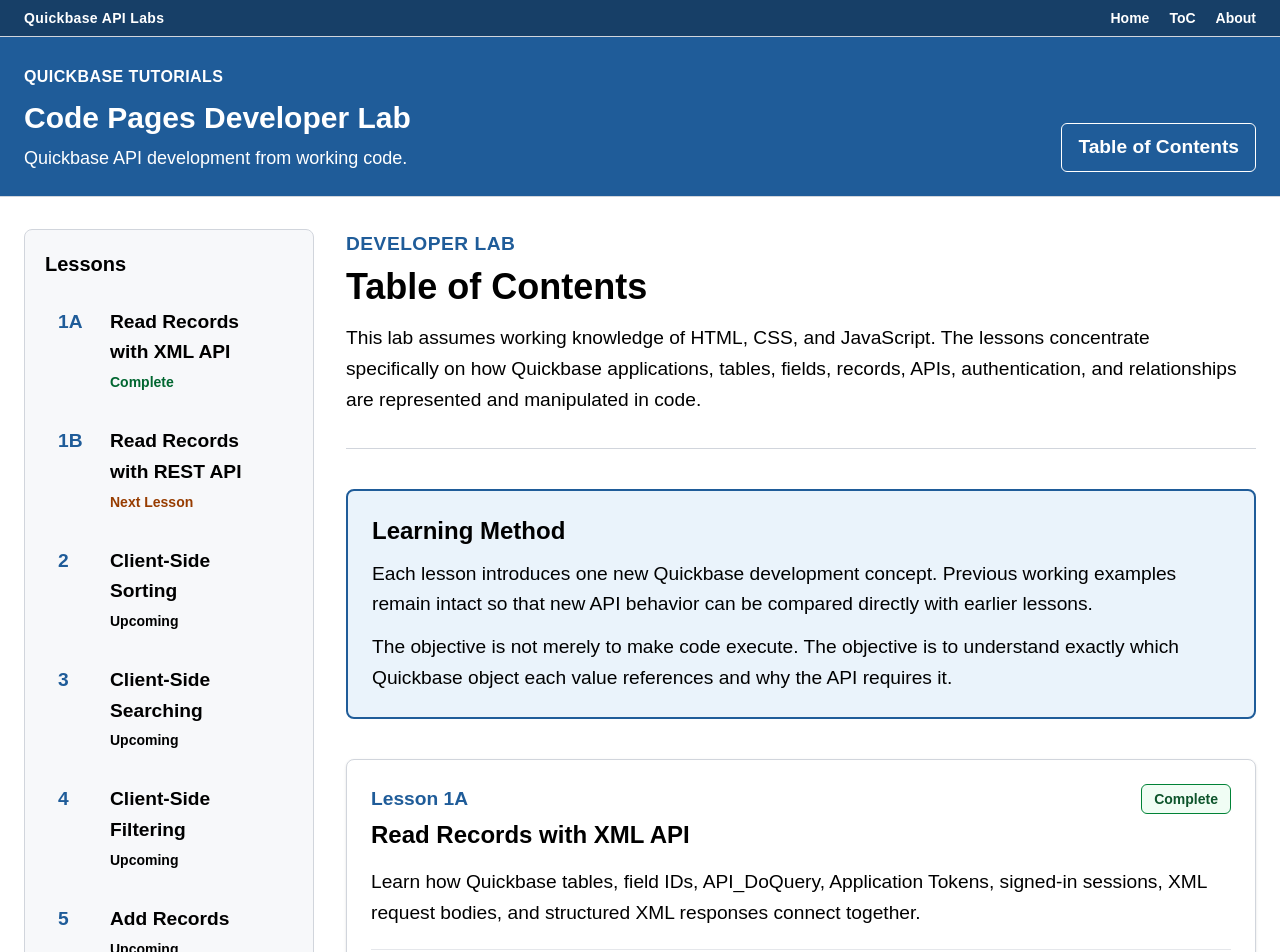
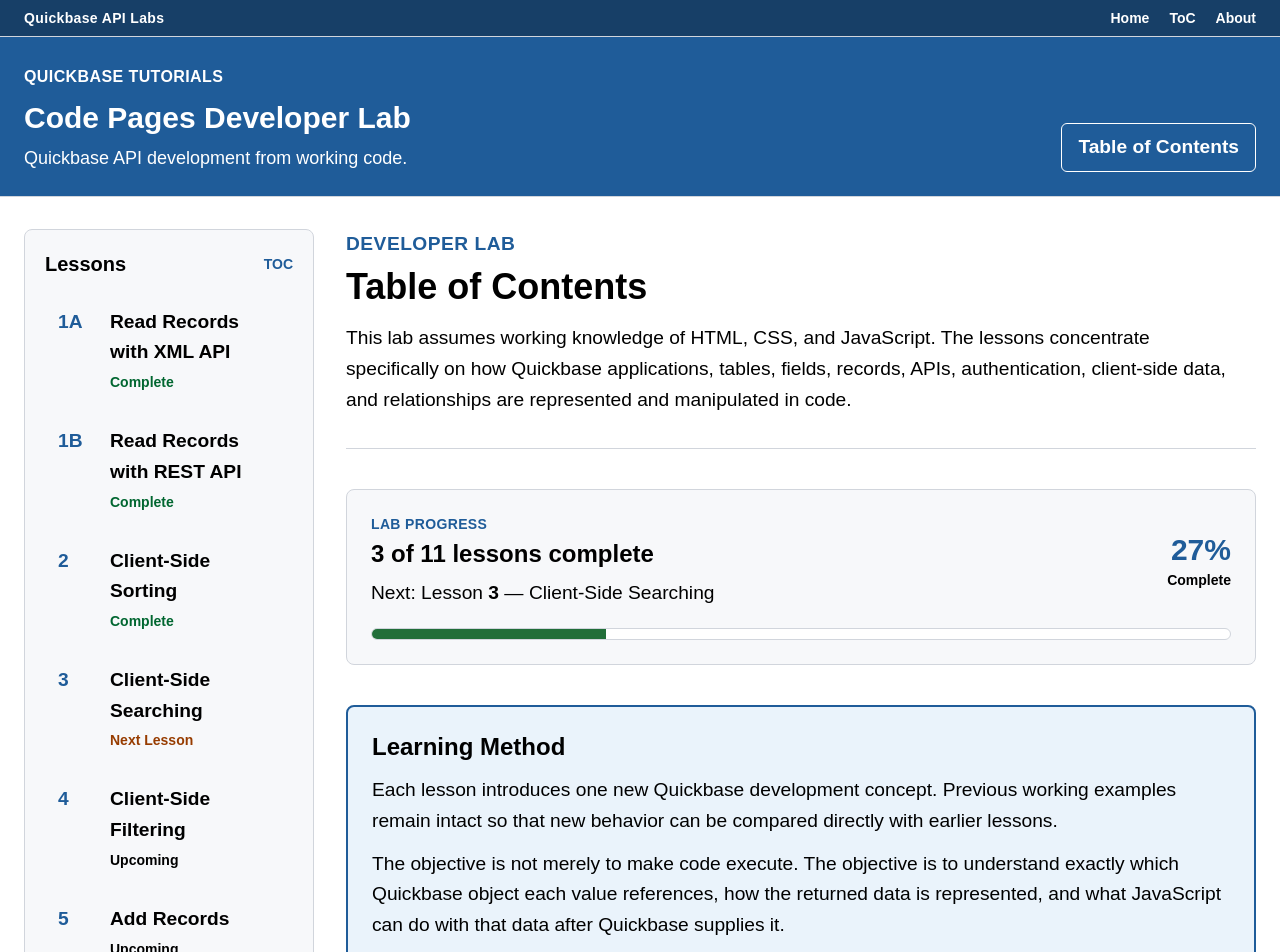
Before and after one commit to dariansweb/Quickbase-API, a Next.js app: page /lessons in a window 1280 px wide. Shown: the top 952 px of the page. Built offline with nearby package versions, Linux system fonts and the light colour scheme.

Commit message:
the status menus on lessons layout and page needed to be dynamic as i made the home page of lesson status with data lesson_ts

```diff
--- a/app/lessons/layout.tsx
+++ b/app/lessons/layout.tsx
@@ -1,73 +1,6 @@
 import Link from "next/link";
 
-const lessonLinks = [
-  {
-    number: "1A",
-    title: "Read Records with XML API",
-    href: "/lessons/1a",
-    status: "complete",
-  },
-  {
-    number: "1B",
-    title: "Read Records with REST API",
-    href: "/lessons/1b",
-    status: "next",
-  },
-  {
-    number: "2",
-    title: "Client-Side Sorting",
-    href: "/lessons/2",
-    status: "upcoming",
-  },
-  {
-    number: "3",
-    title: "Client-Side Searching",
-    href: "/lessons/3",
-    status: "upcoming",
-  },
-  {
-    number: "4",
-    title: "Client-Side Filtering",
-    href: "/lessons/4",
-    status: "upcoming",
-  },
-  {
-    number: "5",
-    title: "Add Records",
-    href: "/lessons/5",
-    status: "upcoming",
-  },
-  {
-    number: "6",
-    title: "Edit Records",
-    href: "/lessons/6",
-    status: "upcoming",
-  },
-  {
-    number: "7",
-    title: "Delete Records",
-    href: "/lessons/7",
-    status: "upcoming",
-  },
-  {
-    number: "8",
-    title: "Pagination",
-    href: "/lessons/8",
-    status: "upcoming",
-  },
-  {
-    number: "9",
-    title: "Relationships",
-    href: "/lessons/9",
-    status: "upcoming",
-  },
-  {
-    number: "10",
-    title: "Reusable JavaScript Library",
-    href: "/lessons/10",
-    status: "upcoming",
-  },
-];
+import { lessons } from "../data/lessons";
 
 export default function LessonsLayout({
   children,
@@ -76,6 +9,10 @@ export default function LessonsLayout({
 }>) {
   return (
     <div className="min-h-screen bg-white text-black">
+      {/* ======================================================
+          LESSONS HEADER
+      ====================================================== */}
+
       <header className="border-b border-gray-300 bg-[#1f5c99] text-white">
         <div className="mx-auto max-w-7xl px-6 py-6">
           <Link
@@ -87,7 +24,9 @@ export default function LessonsLayout({
 
           <div className="mt-2 flex flex-col gap-3 md:flex-row md:items-end md:justify-between">
             <div>
-              <h1 className="text-3xl font-bold">Code Pages Developer Lab</h1>
+              <h1 className="text-3xl font-bold">
+                Code Pages Developer Lab
+              </h1>
 
               <p className="mt-2 text-lg text-white">
                 Quickbase API development from working code.
@@ -104,17 +43,36 @@ export default function LessonsLayout({
         </div>
       </header>
 
+      {/* ======================================================
+          LESSONS LAYOUT
+      ====================================================== */}
+
       <div className="mx-auto grid max-w-7xl gap-8 px-6 py-8 lg:grid-cols-[290px_1fr]">
+        {/* ====================================================
+            DYNAMIC LESSON SIDEBAR
+        ==================================================== */}
+
         <aside>
-          <div className="sticky top-6 rounded-lg border border-gray-300 bg-[#f7f8fa] p-5">
-            <h2 className="mb-4 text-xl font-bold">Lessons</h2>
+          <div className="sticky top-16 rounded-lg border border-gray-300 bg-[#f7f8fa] p-5">
+            <div className="mb-4 flex items-center justify-between gap-3">
+              <h2 className="text-xl font-bold">
+                Lessons
+              </h2>
+
+              <Link
+                href="/lessons"
+                className="text-sm font-bold text-[#1f5c99] hover:underline"
+              >
+                TOC
+              </Link>
+            </div>
 
             <nav aria-label="Quickbase lessons">
               <ul className="space-y-2">
-                {lessonLinks.map((lesson) => (
+                {lessons.map((lesson) => (
                   <li key={lesson.number}>
                     <Link
-                      href={lesson.href}
+                      href={lesson.link}
                       className="block rounded-md border border-transparent px-3 py-3 hover:border-gray-300 hover:bg-white"
                     >
                       <div className="flex items-start gap-3">
@@ -122,12 +80,16 @@ export default function LessonsLayout({
                           {lesson.number}
                         </span>
 
-                        <div>
-                          <div className="font-semibold">{lesson.title}</div>
+                        <div className="min-w-0">
+                          <div className="font-semibold">
+                            {lesson.title}
+                          </div>
 
                           <div className="mt-1 text-sm font-bold">
                             {lesson.status === "complete" && (
-                              <span className="text-green-800">Complete</span>
+                              <span className="text-green-800">
+                                Complete
+                              </span>
                             )}
 
                             {lesson.status === "next" && (
@@ -137,7 +99,9 @@ export default function LessonsLayout({
                             )}
 
                             {lesson.status === "upcoming" && (
-                              <span className="text-black">Upcoming</span>
+                              <span className="text-black">
+                                Upcoming
+                              </span>
                             )}
                           </div>
                         </div>
@@ -150,14 +114,28 @@ export default function LessonsLayout({
           </div>
         </aside>
 
-        <main className="min-w-0">{children}</main>
+        {/* ====================================================
+            CURRENT LESSON PAGE
+        ==================================================== */}
+
+        <main className="min-w-0">
+          {children}
+        </main>
       </div>
+
+      {/* ======================================================
+          FOOTER
+      ====================================================== */}
 
       <footer className="border-t border-gray-300 bg-[#f7f8fa]">
         <div className="mx-auto max-w-7xl px-6 py-6">
-          <p className="font-semibold">Quickbase Code Pages Developer Lab</p>
+          <p className="font-semibold">
+            Quickbase Code Pages Developer Lab
+          </p>
 
-          <p className="mt-1 text-base">One Quickbase concept per lesson.</p>
+          <p className="mt-1 text-base">
+            One Quickbase concept per lesson.
+          </p>
         </div>
       </footer>
     </div>
--- a/app/lessons/page.tsx
+++ b/app/lessons/page.tsx
@@ -1,108 +1,25 @@
 import Link from "next/link";
 
-type LessonStatus = "complete" | "next" | "upcoming";
+import {
+  lessons,
+  type LessonStatus,
+} from "../data/lessons";
 
-type Lesson = {
-  number: string;
-  title: string;
-  description: string;
-  href: string;
+function StatusBadge({
+  status,
+}: {
   status: LessonStatus;
-};
-
-const lessons: Lesson[] = [
-  {
-    number: "1A",
-    title: "Read Records with XML API",
-    description:
-      "Learn how Quickbase tables, field IDs, API_DoQuery, Application Tokens, signed-in sessions, XML request bodies, and structured XML responses connect together.",
-    href: "/lessons/1a",
-    status: "complete",
-  },
-  {
-    number: "1B",
-    title: "Read Records with REST API",
-    description:
-      "Read the same People table using the modern Quickbase RESTful API and JSON.",
-    href: "/lessons/1b",
-    status: "next",
-  },
-  {
-    number: "2",
-    title: "Client-Side Sorting",
-    description:
-      "Sort records already loaded into the browser without requesting the data again.",
-    href: "/lessons/2",
-    status: "upcoming",
-  },
-  {
-    number: "3",
-    title: "Client-Side Searching",
-    description: "Search records already retrieved from Quickbase.",
-    href: "/lessons/3",
-    status: "upcoming",
-  },
-  {
-    number: "4",
-    title: "Client-Side Filtering",
-    description:
-      "Filter displayed records by selected field values and conditions.",
-    href: "/lessons/4",
-    status: "upcoming",
-  },
-  {
-    number: "5",
-    title: "Add Records",
-    description: "Create records in Quickbase from a Code Page.",
-    href: "/lessons/5",
-    status: "upcoming",
-  },
-  {
-    number: "6",
-    title: "Edit Records",
-    description: "Update existing Quickbase records.",
-    href: "/lessons/6",
-    status: "upcoming",
-  },
-  {
-    number: "7",
-    title: "Delete Records",
-    description: "Delete Quickbase records and process the response correctly.",
-    href: "/lessons/7",
-    status: "upcoming",
-  },
-  {
-    number: "8",
-    title: "Pagination",
-    description: "Retrieve and display larger datasets in controlled groups.",
-    href: "/lessons/8",
-    status: "upcoming",
-  },
-  {
-    number: "9",
-    title: "Relationships",
-    description: "Work with Quickbase parent and child table relationships.",
-    href: "/lessons/9",
-    status: "upcoming",
-  },
-  {
-    number: "10",
-    title: "Reusable JavaScript Library",
-    description:
-      "Extract repeated Quickbase API logic into reusable development utilities.",
-    href: "/lessons/10",
-    status: "upcoming",
-  },
-];
-
-function StatusBadge({ status }: { status: LessonStatus }) {
-  const classes = {
-    complete: "border-green-700 bg-green-50 text-green-900",
-    next: "border-amber-700 bg-amber-50 text-amber-950",
-    upcoming: "border-gray-400 bg-white text-black",
+}) {
+  const classes: Record<LessonStatus, string> = {
+    complete:
+      "border-green-700 bg-green-50 text-green-900",
+    next:
+      "border-amber-700 bg-amber-50 text-amber-950",
+    upcoming:
+      "border-gray-400 bg-white text-black",
   };
 
-  const labels = {
+  const labels: Record<LessonStatus, string> = {
     complete: "Complete",
     next: "Next Lesson",
     upcoming: "Upcoming",
@@ -118,38 +35,119 @@ function StatusBadge({ status }: { status: LessonStatus }) {
 }
 
 export default function LessonsPage() {
+  const completedCount = lessons.filter(
+    (lesson) => lesson.status === "complete",
+  ).length;
+
+  const totalLessons = lessons.length;
+
+  const nextLesson = lessons.find(
+    (lesson) => lesson.status === "next",
+  );
+
   return (
     <section>
+      {/* ======================================================
+          PAGE HEADER
+      ====================================================== */}
+
       <div className="mb-10 border-b border-gray-300 pb-8">
         <p className="mb-2 font-bold uppercase tracking-wide text-[#1f5c99]">
           Developer Lab
         </p>
 
-        <h1 className="text-4xl font-bold">Table of Contents</h1>
+        <h1 className="text-4xl font-bold">
+          Table of Contents
+        </h1>
 
         <p className="mt-4 max-w-4xl">
-          This lab assumes working knowledge of HTML, CSS, and JavaScript. The
-          lessons concentrate specifically on how Quickbase applications,
-          tables, fields, records, APIs, authentication, and relationships are
-          represented and manipulated in code.
+          This lab assumes working knowledge of HTML, CSS,
+          and JavaScript. The lessons concentrate specifically
+          on how Quickbase applications, tables, fields,
+          records, APIs, authentication, client-side data,
+          and relationships are represented and manipulated
+          in code.
         </p>
       </div>
 
+      {/* ======================================================
+          CURRENT PROGRESS
+      ====================================================== */}
+
+      <div className="mb-10 rounded-lg border border-gray-300 bg-[#f7f8fa] p-6">
+        <div className="flex flex-col gap-4 sm:flex-row sm:items-center sm:justify-between">
+          <div>
+            <p className="text-sm font-bold uppercase tracking-wide text-[#1f5c99]">
+              Lab Progress
+            </p>
+
+            <h2 className="mt-1 text-2xl font-bold">
+              {completedCount} of {totalLessons} lessons complete
+            </h2>
+
+            {nextLesson && (
+              <p className="mt-2">
+                Next: Lesson{" "}
+                <strong>{nextLesson.number}</strong> —{" "}
+                {nextLesson.title}
+              </p>
+            )}
+          </div>
+
+          <div className="min-w-32 text-left sm:text-right">
+            <span className="text-3xl font-bold text-[#1f5c99]">
+              {Math.round(
+                (completedCount / totalLessons) * 100,
+              )}
+              %
+            </span>
+
+            <p className="text-sm font-semibold">
+              Complete
+            </p>
+          </div>
+        </div>
+
+        <div className="mt-5 h-3 overflow-hidden rounded-full border border-gray-300 bg-white">
+          <div
+            className="h-full bg-[#216e39] transition-all"
+            style={{
+              width: `${
+                (completedCount / totalLessons) * 100
+              }%`,
+            }}
+          />
+        </div>
+      </div>
+
+      {/* ======================================================
+          LEARNING METHOD
+      ====================================================== */}
+
       <div className="mb-10 rounded-lg border-2 border-[#1f5c99] bg-[#eaf3fb] p-6">
-        <h2 className="text-2xl font-bold">Learning Method</h2>
+        <h2 className="text-2xl font-bold">
+          Learning Method
+        </h2>
 
         <p className="mt-3">
-          Each lesson introduces one new Quickbase development concept. Previous
-          working examples remain intact so that new API behavior can be
-          compared directly with earlier lessons.
+          Each lesson introduces one new Quickbase
+          development concept. Previous working examples
+          remain intact so that new behavior can be compared
+          directly with earlier lessons.
         </p>
 
         <p className="mt-3">
-          The objective is not merely to make code execute. The objective is to
-          understand exactly which Quickbase object each value references and
-          why the API requires it.
+          The objective is not merely to make code execute.
+          The objective is to understand exactly which
+          Quickbase object each value references, how the
+          returned data is represented, and what JavaScript
+          can do with that data after Quickbase supplies it.
         </p>
       </div>
+
+      {/* ======================================================
+          LESSON CARDS
+      ====================================================== */}
 
       <div className="space-y-5">
         {lessons.map((lesson) => (
@@ -163,21 +161,44 @@ export default function LessonsPage() {
                   Lesson {lesson.number}
                 </p>
 
-                <h2 className="mt-1 text-2xl font-bold">{lesson.title}</h2>
+                <h2 className="mt-1 text-2xl font-bold">
+                  {lesson.title}
+                </h2>
               </div>
 
-              <StatusBadge status={lesson.status} />
+              <StatusBadge
+                status={lesson.status}
+              />
             </div>
 
-            <p className="mt-4">{lesson.description}</p>
+            <p className="mt-4">
+              {lesson.description}
+            </p>
 
-            {(lesson.status === "complete" || lesson.status === "next") && (
+            {lesson.workingExample && (
               <div className="mt-5 border-t border-gray-200 pt-4">
+                <strong>Working example:</strong>{" "}
+                <code className="rounded bg-[#f7f8fa] px-2 py-1">
+                  {lesson.workingExample}
+                </code>
+              </div>
+            )}
+
+            {lesson.nextObjective && (
+              <div className="mt-5 border-t border-gray-200 pt-4">
+                <strong>Next objective:</strong>{" "}
+                {lesson.nextObjective}
+              </div>
+            )}
+
+            {(lesson.status === "complete" ||
+              lesson.status === "next") && (
+              <div className="mt-5">
                 <Link
-                  href={lesson.href}
+                  href={lesson.link}
                   className="inline-flex rounded-md bg-[#1f5c99] px-4 py-2 font-bold text-white hover:bg-[#164875]"
                 >
-                  Open Lesson {lesson.number}
+                  Open Lesson {lesson.number} →
                 </Link>
               </div>
             )}
```
Also changed, not shown: app/page.tsx (line endings or trailing spaces).
